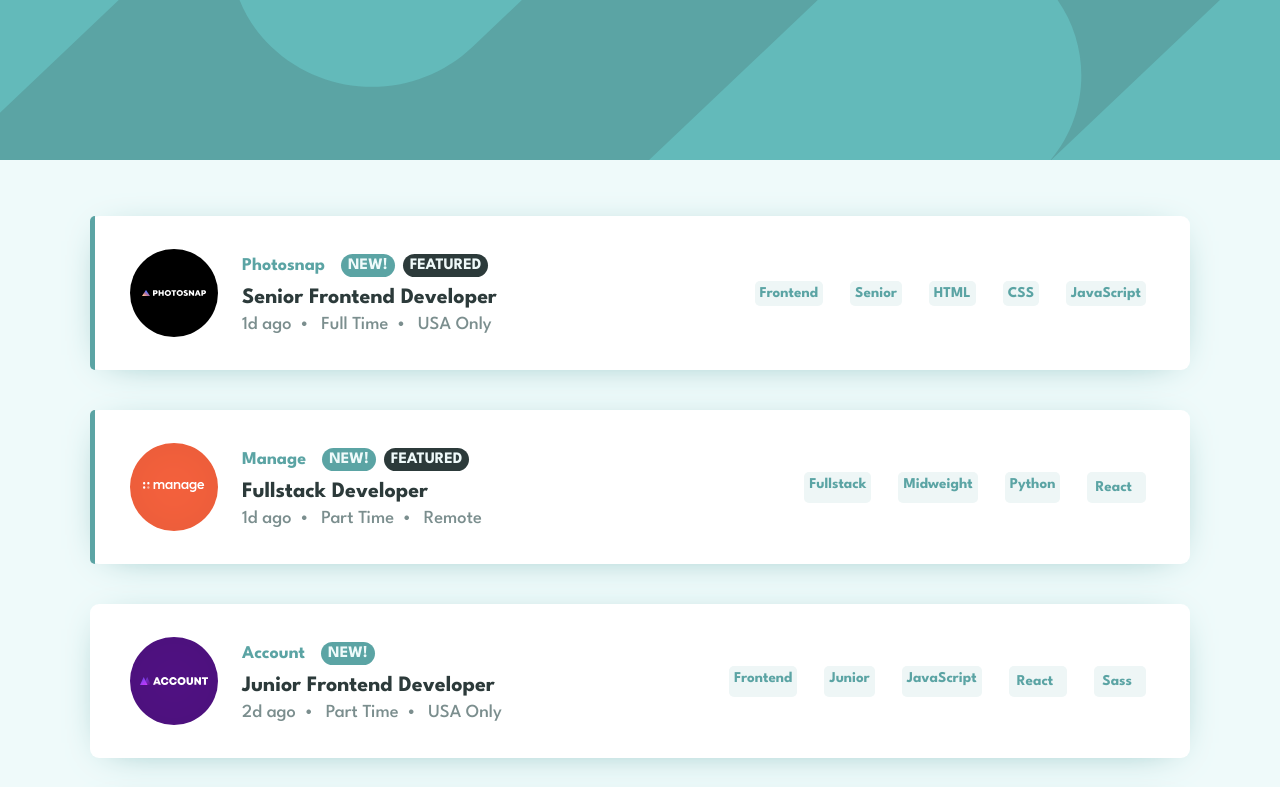
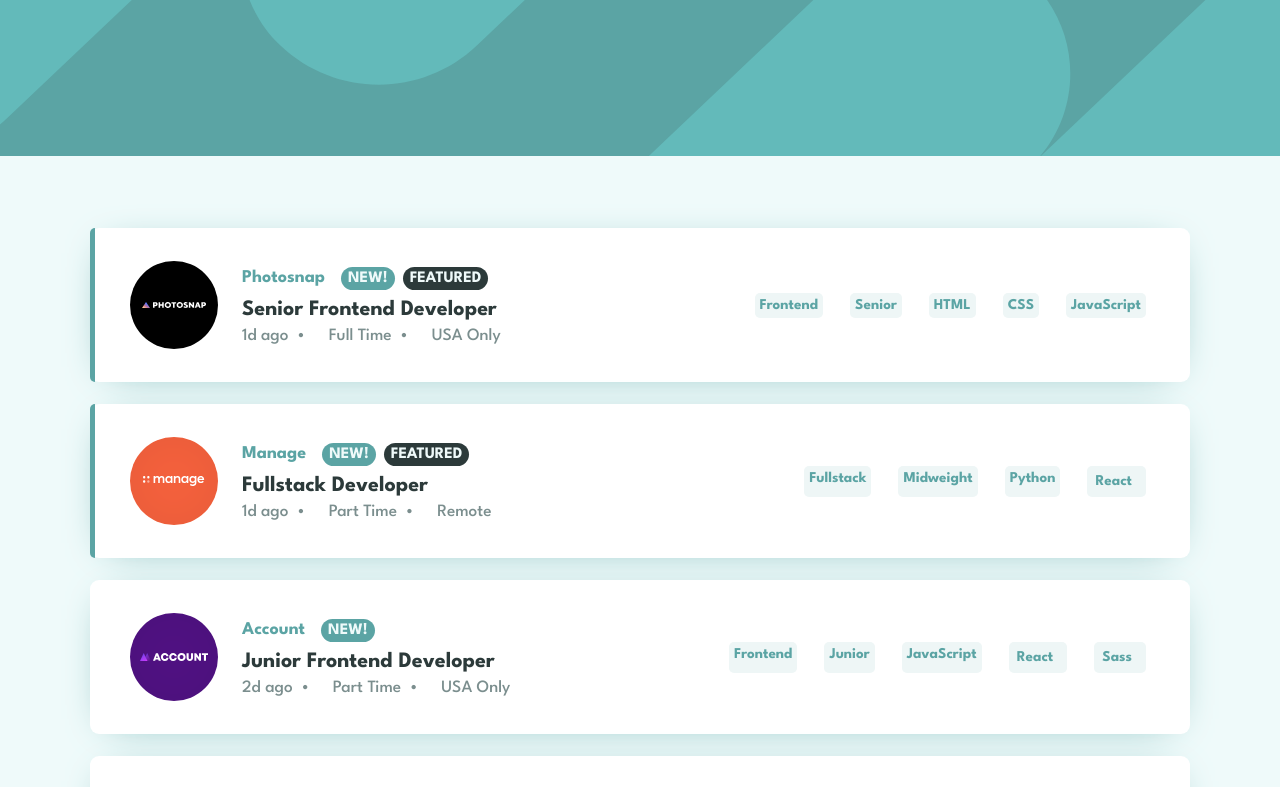
Before and after one commit to D-KILLJOY/static-job-listing-react, a React (Vite) app: page / in a window 1280 px wide. Shown: the top 787 px of the page. Built offline with nearby package versions, Linux system fonts and the light colour scheme.

Commit message:
fixed accessibility

```diff
--- a/src/App.tsx
+++ b/src/App.tsx
@@ -43,11 +43,13 @@ function App() {
 
     return (
         <>
-            <header className="bg-[url(../public/images/bg-header-mobile.svg)] bg-center bg-cover w-full bg-c-green-400 h-40 md:bg-[url(../public/images/bg-header-desktop.svg)]"></header>
+            <header className="bg-[url(../public/images/bg-header-mobile.svg)] bg-center bg-cover w-full bg-c-green-400 h-39 md:bg-[url(../public/images/bg-header-desktop.svg)]">
+                <h1 className="hidden">Static Jobs</h1>
+            </header>
 
             <main className="bg-c-green-50 flow-root pt-8">
                 <div
-                    className={`rounded-md min-h-14 relative -mt-18 mb-7 py-5 ps-5 pe-7 bg-white flex items-center justify-between gap-5 w-9/10 mx-auto max-w-275 shadow-c-shadow ${filters.length < 1 ? "opacity-0 hidden" : "opacity-100 "}`}
+                    className={`rounded-md min-h-14 relative -mt-18 mb-7 py-5 ps-5 pe-7 bg-white flex items-center justify-between gap-5 w-9/10 mx-auto max-w-275 shadow-c-shadow ${filters.length < 1 ? "opacity-0 hidden" : "opacity-100 "} md:mb-0`}
                 >
                     <ul className="flex gap-4 flex-wrap">
                         {filters.map((filt) => (
@@ -78,7 +80,7 @@ function App() {
                 </div>
 
                 <section>
-                    <ul className="flex flex-col w-full items-center gap-10 p-6">
+                    <ul className="flex flex-col w-full items-center gap-10 p-6 py-7 md:gap-5.5 md:py-10">
                         {filteredJobs.map((job) => (
                             <li
                                 key={job.company}
@@ -109,10 +111,10 @@ function App() {
                                                 )}
                                             </div>
                                         </div>
-                                        <h2 className="font-bold text-c-green-900 md:text-[1.375rem] leading-none">
+                                        <h2 className="font-bold text-c-green-900 md:text-[1.375rem] leading-none cursor-pointer hover:text-c-green-400">
                                             {job.position}
                                         </h2>
-                                        <div className="flex text-c-gray-400 font-medium text-base leading-none gap-1 border-b pb-4.5 border-b-c-gray-400 md:text-[1.15rem] md:border-0 md:pb-0">
+                                        <div className="flex text-c-gray-400 font-medium text-base leading-none gap-1 border-b pb-4.5 border-b-c-gray-400 md:text-[1.08rem] md:border-0 md:pb-0 md:gap-3.75">
                                             <p className="after:content-['•'] after:mx-2 ">
                                                 {job.postedAt}
                                             </p>
```
